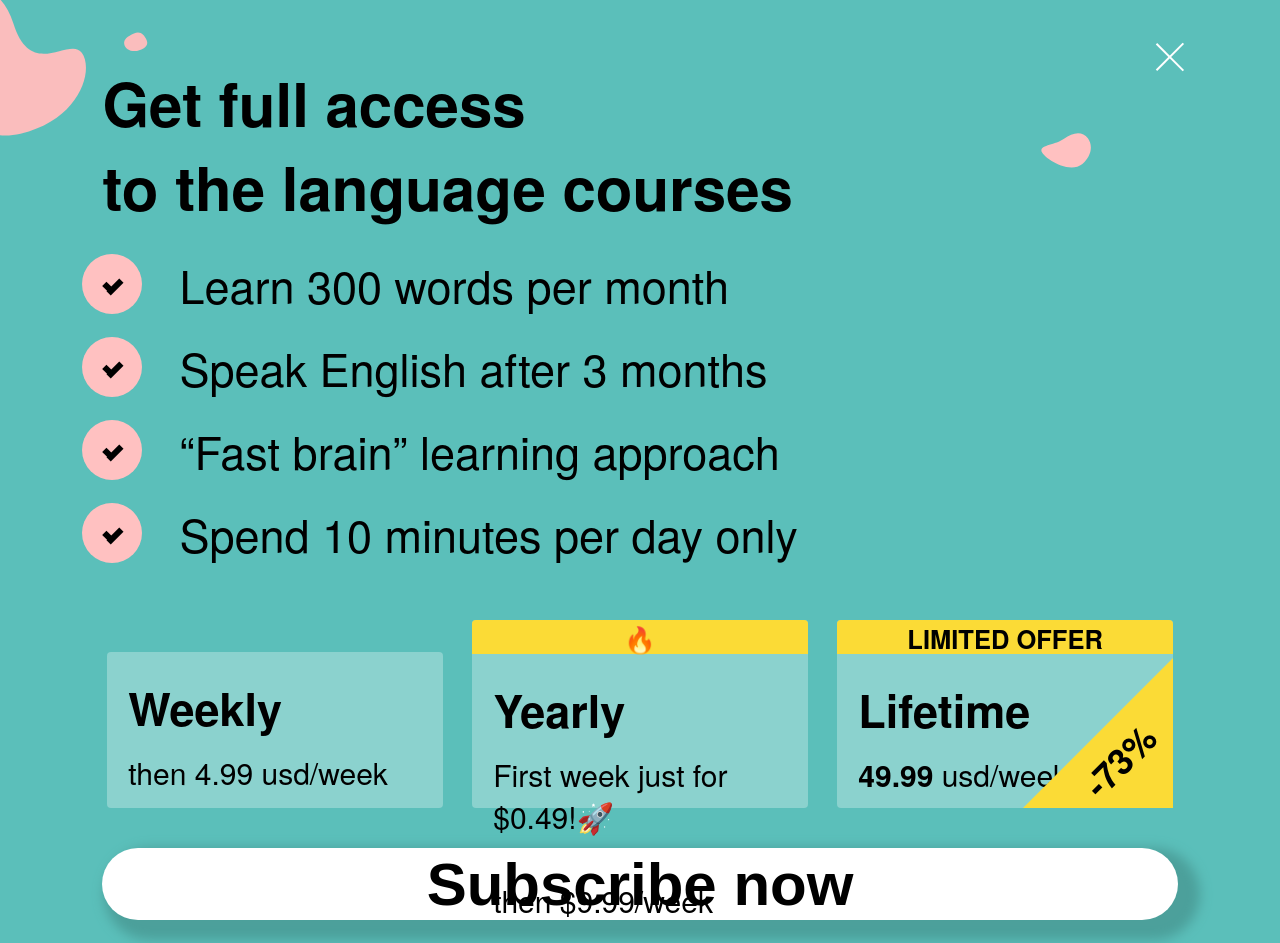
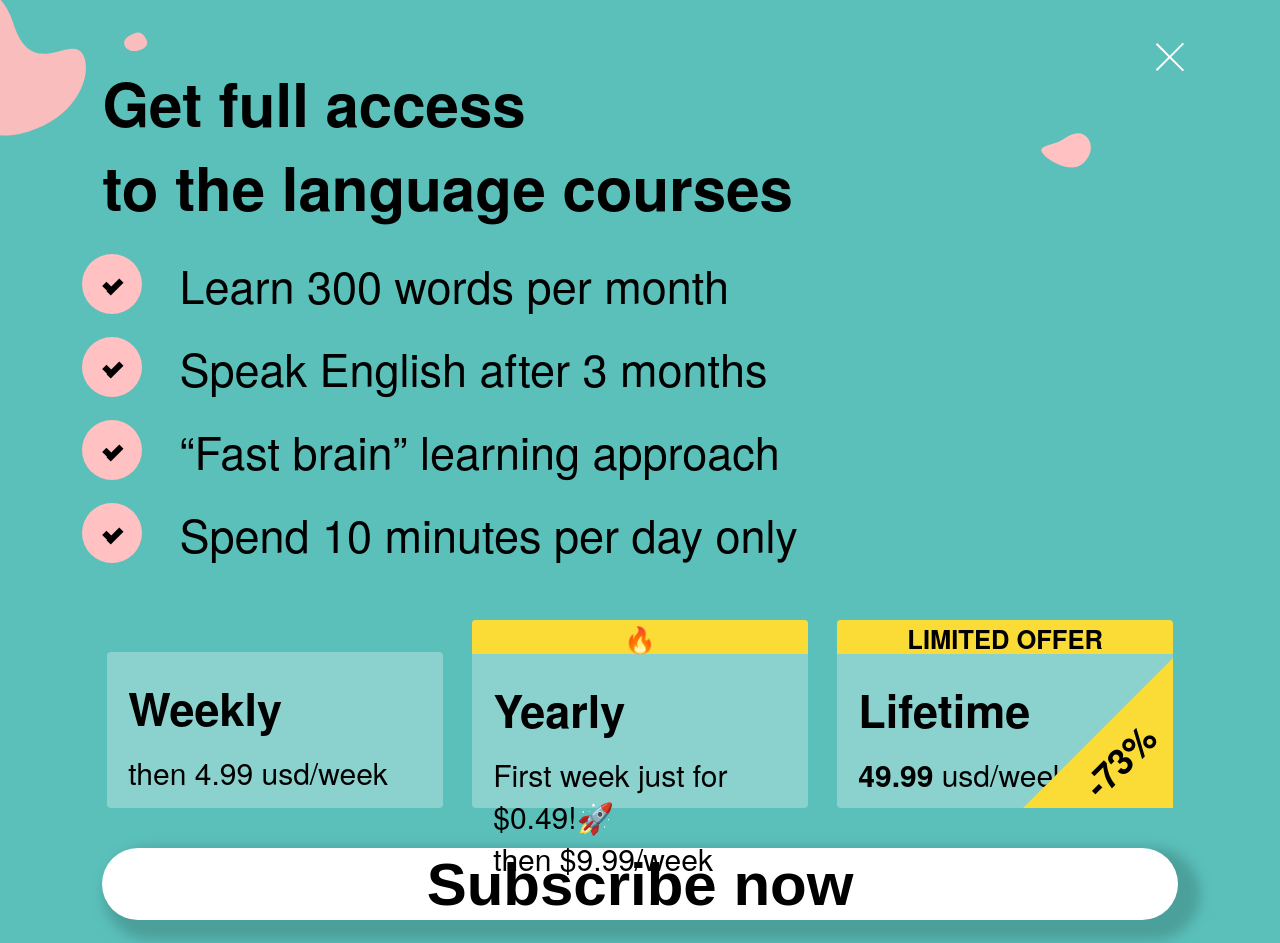
Before and after one commit to Yojuks/concepter, a plain HTML site: page index.html in a window 1280 px wide. Shown: the top 943 px of the page. Drawn offline with Linux system fonts and the light colour scheme.

Commit message:
Deleted <br> in offer price

```diff
--- a/index.html
+++ b/index.html
@@ -79,7 +79,7 @@
                         <p class="top-text">🔥</p>
                     </div>
                     <p class="offer-title">Yearly</p>
-                    <p class="offer-price">First week just for $0.49!🚀 <br><br>then $9.99/week </p>
+                    <p class="offer-price">First week just for $0.49!🚀 <br>then $9.99/week </p>
 
                 </div>
                 <div class="offer-item">
```
